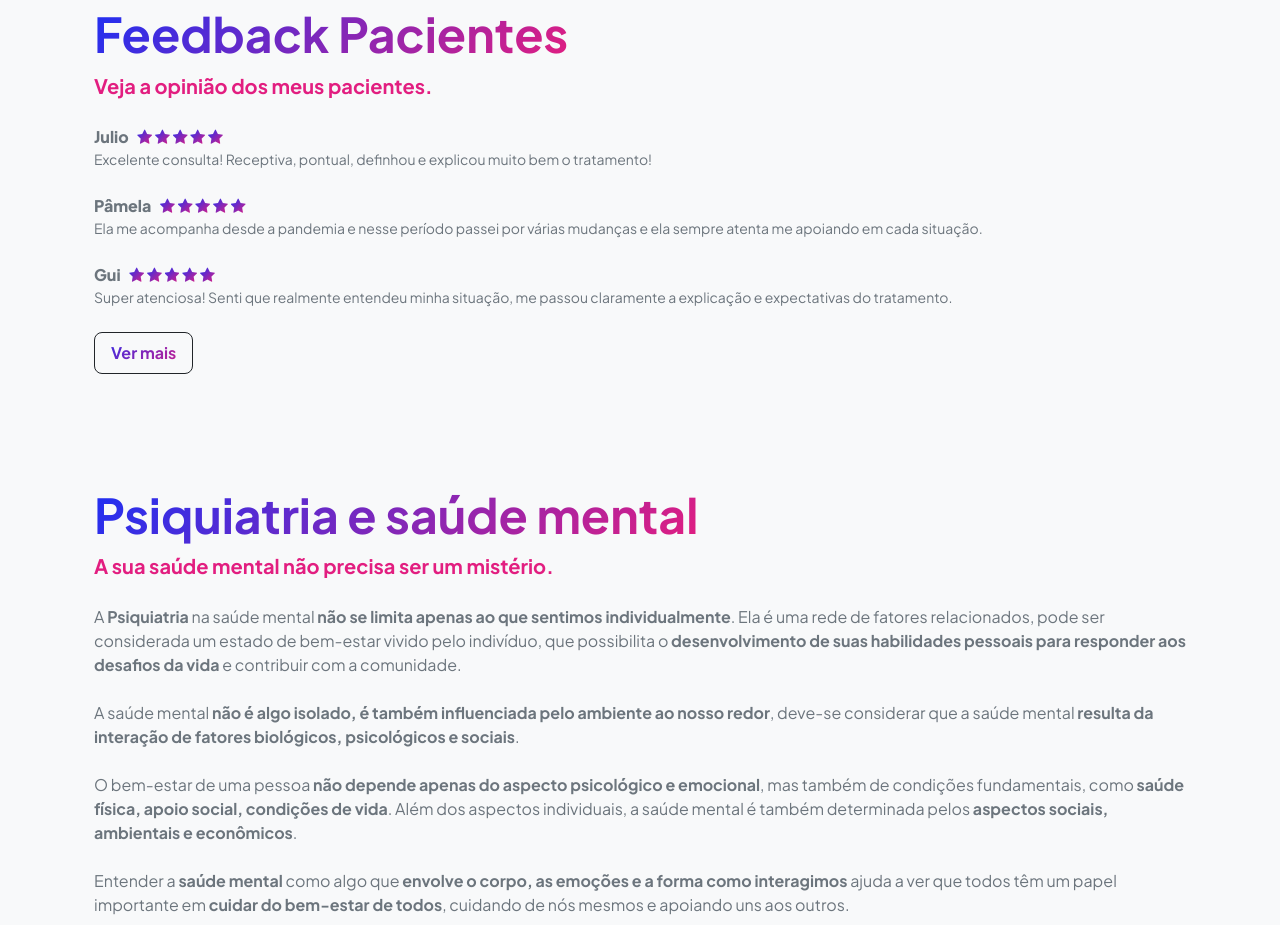
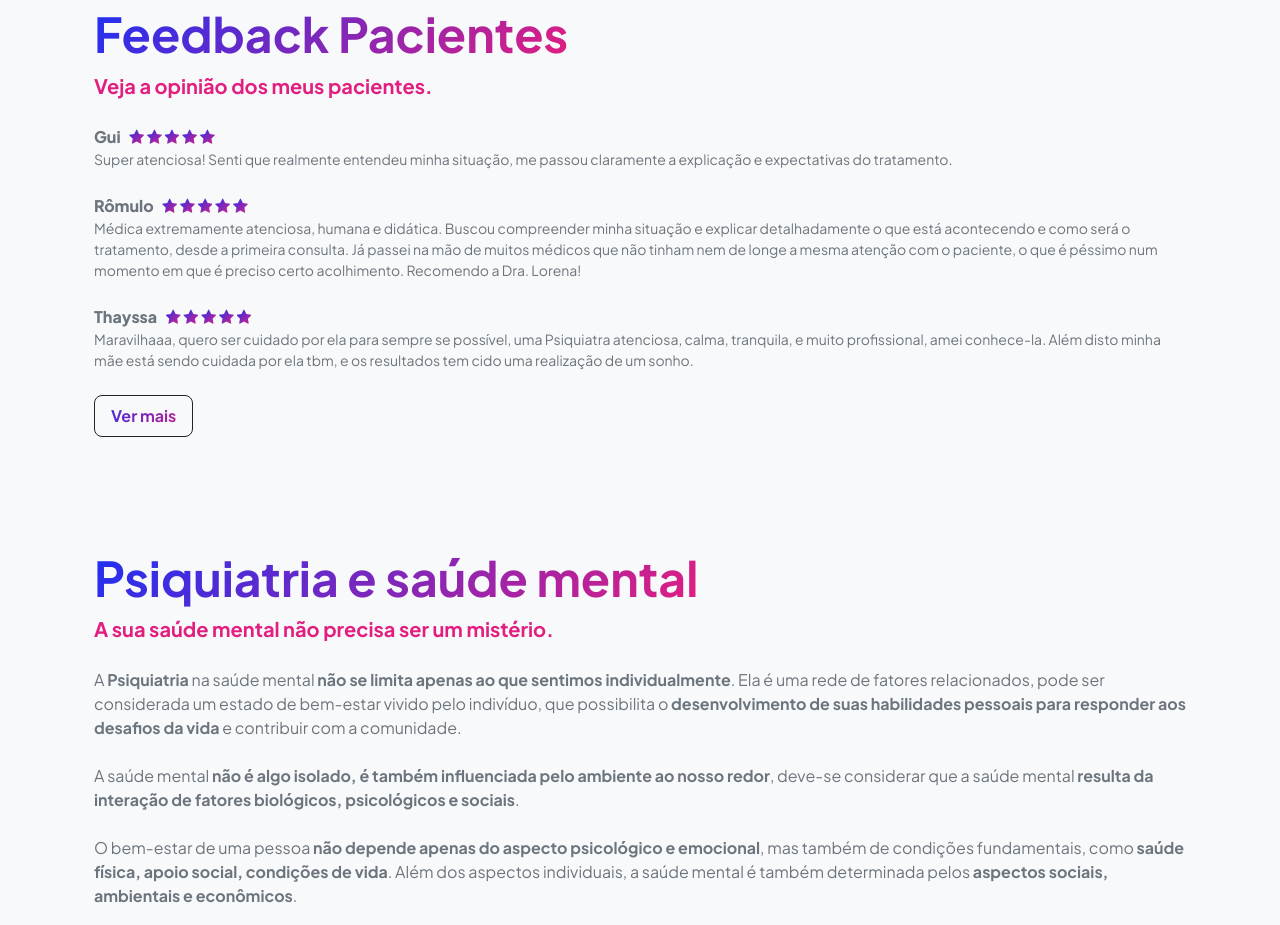
Before and after one commit to mrgabamo/lorenapsiquiatra, a plain HTML site: page index.html in a window 1280 px wide. Shown: the part 1257-2182 px from the top of the page. Drawn offline with nearby package versions, Linux system fonts and the light colour scheme.

Commit message:
v2.32 Updated Feedbacks

```diff
--- a/index.html
+++ b/index.html
@@ -214,26 +214,6 @@
                                 <h2 class="display-5 fw-bolder"><span class="text-gradient d-inline">Feedback Pacientes</span></h2>
                                 <p class="lead fw-bolder mb-4">Veja a opinião dos meus pacientes.</p>
                                 <!-- Feedback 1 -->
-                                <p class="text-muted fw-bolder mb-0"><b>Julio</b>
-                                &nbsp;
-                                <span class="fa fa-star text-gradient"></span>
-                                <span class="fa fa-star text-gradient"></span>
-                                <span class="fa fa-star text-gradient"></span>
-                                <span class="fa fa-star text-gradient"></span>
-                                <span class="fa fa-star text-gradient"></span>
-                                </p>
-                                <p class="text-muted small mb-4">Excelente consulta! Receptiva, pontual, definhou e explicou muito bem o tratamento!</p>
-                                <!-- Feedback 2 -->
-                                <p class="text-muted fw-bolder mb-0"><b>Pâmela</b>
-                                &nbsp;
-                                <span class="fa fa-star text-gradient"></span>
-                                <span class="fa fa-star text-gradient"></span>
-                                <span class="fa fa-star text-gradient"></span>
-                                <span class="fa fa-star text-gradient"></span>
-                                <span class="fa fa-star text-gradient"></span>
-                                </p>
-                                <p class="text-muted small mb-4">Ela me acompanha desde a pandemia e nesse período passei por várias mudanças e ela sempre atenta me apoiando em cada situação.</p>
-                                <!-- Feedback 3 -->
                                 <p class="text-muted fw-bolder mb-0"><b>Gui</b>
                                 &nbsp;
                                 <span class="fa fa-star text-gradient"></span>
@@ -243,6 +223,26 @@
                                 <span class="fa fa-star text-gradient"></span>
                                 </p>
                                 <p class="text-muted small mb-4">Super atenciosa! Senti que realmente entendeu minha situação, me passou claramente a explicação e expectativas do tratamento.</p>
+                                <!-- Feedback 2 -->
+                                <p class="text-muted fw-bolder mb-0"><b>Rômulo</b>
+                                &nbsp;
+                                <span class="fa fa-star text-gradient"></span>
+                                <span class="fa fa-star text-gradient"></span>
+                                <span class="fa fa-star text-gradient"></span>
+                                <span class="fa fa-star text-gradient"></span>
+                                <span class="fa fa-star text-gradient"></span>
+                                </p>
+                                <p class="text-muted small mb-4">Médica extremamente atenciosa, humana e didática. Buscou compreender minha situação e explicar detalhadamente o que está acontecendo e como será o tratamento, desde a primeira consulta. Já passei na mão de muitos médicos que não tinham nem de longe a mesma atenção com o paciente, o que é péssimo num momento em que é preciso certo acolhimento. Recomendo a Dra. Lorena!</p>
+                                <!-- Feedback 3 -->
+                                <p class="text-muted fw-bolder mb-0"><b>Thayssa</b>
+                                &nbsp;
+                                <span class="fa fa-star text-gradient"></span>
+                                <span class="fa fa-star text-gradient"></span>
+                                <span class="fa fa-star text-gradient"></span>
+                                <span class="fa fa-star text-gradient"></span>
+                                <span class="fa fa-star text-gradient"></span>
+                                </p>
+                                <p class="text-muted small mb-4">Maravilhaaa, quero ser cuidado por ela para sempre se possível, uma Psiquiatra atenciosa, calma, tranquila, e muito profissional, amei conhece-la. Além disto minha mãe está sendo cuidada por ela tbm, e os resultados tem cido uma realização de um sonho.</p>
                                 <!-- Btn ver mais -->
                                 <a class="btn btn-outline-dark text-gradient btn-lg fs-6 fw-bolder" href="feedback.html">Ver mais</a>
                             </div>
```
Also changed, not shown: feedback.html (+1 -1 lines).
